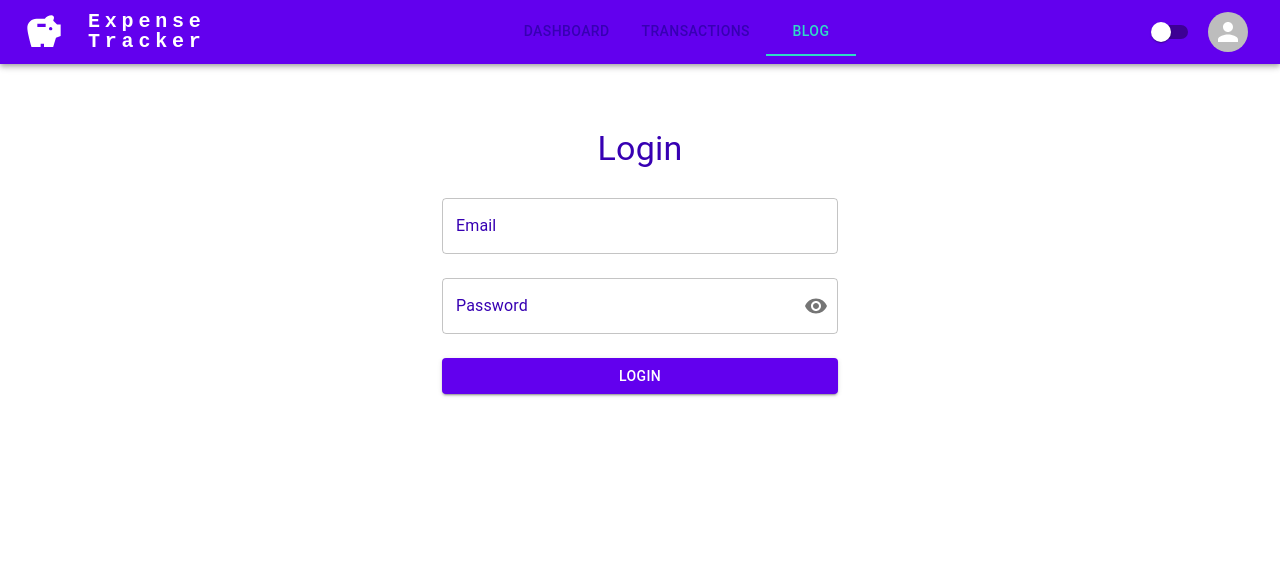
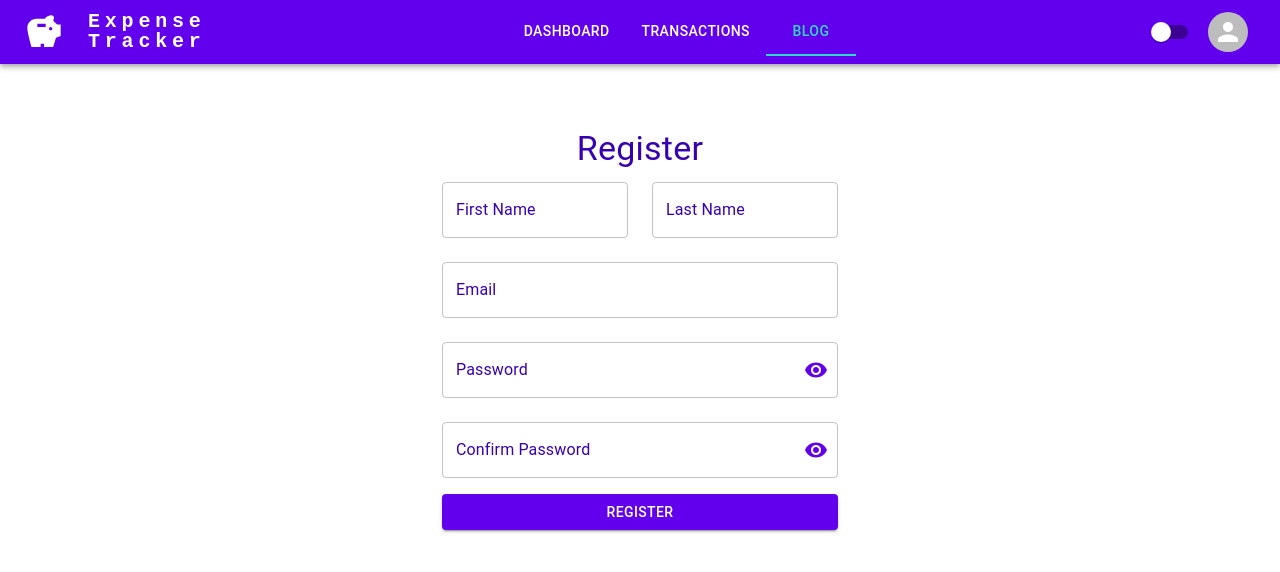
Before and after one commit to AndjelaBoltaKovacic/ExpenseTracker, a React (Create React App) app in the folder Expense Tracker - FE/: page /register in a window 1280 px wide. Shown: the top 572 px of the page. Built offline with nearby package versions, Linux system fonts and the light colour scheme.

Commit message:
Completed forms UI

```diff
--- a/Expense Tracker - FE/src/App.tsx
+++ b/Expense Tracker - FE/src/App.tsx
@@ -4,6 +4,7 @@ import Blog from './pages/layout/blog/blog';
 import Dashboard from './pages/layout/dashboard/dashboard';
 import Transactions from './pages/layout/transactions/transactions';
 import NavigationBar from './common/navigation/navigation-bar';
+import Register from './pages/auth/register';
 
 function App() {
   return (
@@ -11,7 +12,7 @@ function App() {
       <NavigationBar />
       <Routes>
         <Route path="/login" element={<Login />} />
-        <Route path="/register" element={<Login />} />
+        <Route path="/register" element={<Register />} />
         <Route path="/" element={<Dashboard />} />
         <Route path="/transactions" element={<Transactions />} />
         <Route path="/blog" element={<Blog />} />
--- a/Expense Tracker - FE/src/common/navigation/navigation-bar.tsx
+++ b/Expense Tracker - FE/src/common/navigation/navigation-bar.tsx
@@ -6,10 +6,10 @@ import {
 } from '@mui/material';
 import { Logo } from '../logo';
 import { Toggler } from '../toggler';
-import { ProfileMenu } from '../menus/profile-menu';
+import { ProfileMenu } from '../menu/profile-menu';
 import { MENU_ITEMS } from '../../values/constants/profileMenu';
 import { NavTabs } from './nav-tabs';
-import BurgerMenu from '../menus/burger-menu';
+import BurgerMenu from '../menu/burger-menu';
 
 function NavigationBar() {
 
--- /dev/null
+++ b/Expense Tracker - FE/src/pages/auth/form/passwordVisibility.tsx
@@ -0,0 +1,19 @@
+import { VisibilityOff, Visibility } from "@mui/icons-material";
+import { InputAdornment, IconButton } from "@mui/material";
+
+function PasswordVisibility({ showPass, onClick }: { showPass: boolean, onClick: React.Dispatch<React.SetStateAction<boolean>> }) {
+
+    const handlePasswordVisibilityToggle = () => {
+        onClick((prevShowPassword: boolean) => !prevShowPassword);
+    };
+
+    return (
+        <InputAdornment position="end">
+            <IconButton color='primary' onClick={handlePasswordVisibilityToggle} edge="end">
+                {showPass ? <VisibilityOff /> : <Visibility />}
+            </IconButton>
+        </InputAdornment>
+    )
+}
+
+export default PasswordVisibility;
--- /dev/null
+++ b/Expense Tracker - FE/src/pages/auth/form/validation-patterns.ts
@@ -0,0 +1,20 @@
+
+export const passwordValidation = {
+    required: 'Password is required',
+    minLength: {
+        value: 8,
+        message: 'Password must have at least 8 characters',
+    },
+    pattern: {
+        value: /^(?=.*?[A-Z])(?=.*?[a-z])(?=.*?[0-9])(?=.*?[!@#$%^&*])[A-Za-z0-9!@#$%^&*]*$/,
+        message: 'Password must include at least one capital letter and one special character',
+    },
+}
+
+export const emailValidation = {
+    required: 'Email is required',
+    pattern: {
+        value: /^\S+@\S+$/i,
+        message: 'Invalid email format',
+    },
+}
--- a/Expense Tracker - FE/src/pages/auth/login.tsx
+++ b/Expense Tracker - FE/src/pages/auth/login.tsx
@@ -1,10 +1,16 @@
-import React, { ReactNode, useState } from 'react';
+import { ReactNode, useContext, useState } from 'react';
 import { useForm } from 'react-hook-form';
-import { TextField, Button, Typography, Container, InputAdornment, IconButton } from '@mui/material';
-import { Visibility, VisibilityOff } from '@mui/icons-material';
+import { TextField, Button, Typography, Container } from '@mui/material';
+import { emailValidation, passwordValidation } from './form/validation-patterns';
+import PasswordVisibility from './form/passwordVisibility';
+import { ThemeContext } from '@emotion/react';
+import { getInputLabelColor } from '../../theme/overrides';
 
 const LoginForm = () => {
     const [showPassword, setShowPassword] = useState(false);
+    const { palette }: any = useContext(ThemeContext);
+    const inputLabelColorOverride = getInputLabelColor(palette.mode);
+
 
     const {
         register,
@@ -16,10 +22,6 @@ const LoginForm = () => {
         console.log(data); // You can replace this with your login logic
     };
 
-    const handlePasswordVisibilityToggle = () => {
-        setShowPassword((prevShowPassword) => !prevShowPassword);
-    };
-
     return (
         <Container maxWidth="xs" sx={{ marginTop: 8 }}>
             <Typography variant="h4" align="center" gutterBottom>
@@ -27,46 +29,28 @@ const LoginForm = () => {
             </Typography>
             <form onSubmit={handleSubmit(onSubmit)}>
                 <TextField
+                    InputLabelProps={inputLabelColorOverride}
                     label="Email"
                     variant="outlined"
                     fullWidth
                     margin="normal"
-                    {...register('email', {
-                        required: 'Email is required',
-                        pattern: {
-                            value: /^\S+@\S+$/i,
-                            message: 'Invalid email format',
-                        },
-                    })}
+                    {...register('email', emailValidation)}
                     error={!!errors.email}
                     helperText={errors?.email?.message as ReactNode}
                 />
                 <TextField
+                    InputLabelProps={inputLabelColorOverride}
                     label="Password"
                     type={showPassword ? 'text' : 'password'}
                     variant="outlined"
                     fullWidth
                     margin="normal"
-                    {...register('password', {
-                        required: 'Password is required',
-                        minLength: {
-                            value: 8,
-                            message: 'Password must have at least 8 characters',
-                        },
-                        pattern: {
-                            value: /^(?=.*?[A-Z])(?=.*?[a-z])(?=.*?[0-9])(?=.*?[!@#$%^&*])[A-Za-z0-9!@#$%^&*]*$/,
-                            message: 'Password must include at least one capital letter and one special character',
-                        },
-                    })}
+                    {...register('password', passwordValidation)}
                     error={!!errors.password}
                     helperText={errors?.password?.message as ReactNode}
                     InputProps={{
                         endAdornment: (
-                            <InputAdornment position="end">
-                                <IconButton onClick={handlePasswordVisibilityToggle} edge="end">
-                                    {showPassword ? <VisibilityOff /> : <Visibility />}
-                                </IconButton>
-                            </InputAdornment>
+                            <PasswordVisibility showPass={showPassword} onClick={setShowPassword} />
                         ),
                     }}
                 />
--- a/Expense Tracker - FE/src/pages/auth/register.tsx
+++ b/Expense Tracker - FE/src/pages/auth/register.tsx
@@ -1,9 +1,105 @@
-import React from 'react'
+import { ReactNode, useContext, useState } from 'react';
+import { useForm } from 'react-hook-form';
+import { TextField, Button, Grid, Container, Typography, IconButton, InputAdornment, InputLabel } from '@mui/material';
+import { ThemeContext } from '@emotion/react';
+import { getInputLabelColor } from '../../theme/overrides';
+import { emailValidation, passwordValidation } from './form/validation-patterns';
+import PasswordVisibility from './form/passwordVisibility';
 
-function Register() {
+function RegistrationForm() {
+    const [showPassword, setShowPassword] = useState(false);
+    const [showConfirmPassword, setShowConfirmPassword] = useState(false);
+    const { palette }: any = useContext(ThemeContext);
+    const {
+        register,
+        handleSubmit,
+        formState: { errors },
+        watch,
+    } = useForm();
+    const password = watch('password', '');
+    const inputLabelColorOverride = getInputLabelColor(palette.mode);
+    const onSubmit = (data: any) => {
+        console.log(data);
+    };
+
     return (
-        <div>Register</div>
-    )
+        <Container component="main" maxWidth="xs" sx={{ marginTop: 8, marginBottom: 2 }}>
+            <Typography variant="h4" align="center" gutterBottom>
+                Register
+            </Typography>
+            <form onSubmit={handleSubmit(onSubmit)}>
+                <Grid container spacing={3}>
+                    <Grid item xs={12} sm={6}>
+                        <TextField
+                            InputLabelProps={inputLabelColorOverride}
+                            fullWidth
+                            label="First Name"
+                            {...register('firstName', { required: 'First Name is required' })}
+                            error={!!errors.firstName}
+                            helperText={errors.firstName?.message as ReactNode}
+                        />
+                    </Grid>
+                    <Grid item xs={12} sm={6}>
+                        <TextField
+                            InputLabelProps={inputLabelColorOverride}
+                            fullWidth
+                            label="Last Name"
+                            {...register('lastName', { required: 'Last Name is required' })}
+                            error={!!errors.lastName}
+                            helperText={errors.lastName?.message as ReactNode}
+                        />
+                    </Grid>
+                    <Grid item xs={12}>
+                        <TextField
+                            InputLabelProps={inputLabelColorOverride}
+                            fullWidth
+                            label="Email"
+                            type="email"
+                            {...register('email', emailValidation)}
+                            error={!!errors.email}
+                            helperText={errors?.email?.message as ReactNode}
+                        />
+                    </Grid>
+                    <Grid item xs={12}>
+                        <TextField
+                            InputLabelProps={inputLabelColorOverride}
+                            fullWidth
+                            label="Password"
+                            type={showPassword ? 'text' : 'password'}
+                            {...register('password', passwordValidation)}
+                            error={!!errors.password}
+                            helperText={errors.password?.message as ReactNode}
+                            InputProps={{
+                                endAdornment: <PasswordVisibility showPass={showPassword} onClick={setShowPassword} />,
+                            }}
+                        />
+                    </Grid>
+                    <Grid item xs={12}>
+                        <TextField
+                            InputLabelProps={inputLabelColorOverride}
+                            fullWidth
+                            label="Confirm Password"
+                            type={showConfirmPassword ? 'text' : 'password'}
+                            {...register('confirmPassword', {
+                                required: 'Confirm Password is required',
+                                validate: (value) => value === password || 'Passwords do not match',
+                            })}
+                            error={!!errors.confirmPassword}
+                            helperText={errors?.confirmPassword?.message as ReactNode}
+                            InputProps={{
+                                endAdornment: (
+                                    <PasswordVisibility showPass={showConfirmPassword} onClick={setShowConfirmPassword} />
+                                ),
+                            }}
+                        />
+                    </Grid>
+                </Grid>
+                <Button sx={{ marginTop: 2 }} type="submit" fullWidth variant="contained" color="primary">
+                    Register
+                </Button>
+            </form>
+        </Container>
+    );
 }
 
-export default Register
+export default RegistrationForm;
--- /dev/null
+++ b/Expense Tracker - FE/src/theme/overrides.ts
@@ -0,0 +1,8 @@
+import { LightTheme } from "../values/enums/colors"
+import { Theme } from "../values/enums/theme"
+
+export const getInputLabelColor = (mode: Theme) => {
+    return {
+        style: { color: mode === Theme.Light ? LightTheme.PrimaryVariant : '' },
+    }
+}
--- a/Expense Tracker - FE/src/values/enums/colors.ts
+++ b/Expense Tracker - FE/src/values/enums/colors.ts
@@ -25,7 +25,7 @@ enum LightTheme {
     OnPrimary = '#ffffff',
     OnSecondary = '#ffffff',
     OnBackground = '#3700b3',
-    OnSurface = '#3700b3',
+    OnSurface = '#ffffff',
     OnError = '#ffffff'
 
 }
--- a/Expense Tracker - FE/src/values/enums/theme.ts
+++ b/Expense Tracker - FE/src/values/enums/theme.ts
@@ -1,5 +1,5 @@
 
 export enum Theme {
     Light = 'light',
-    Dark = 'dark'
+    Dark = 'dark',
 }
```
Also changed, not shown: Expense Tracker - FE/src/common/menu/burger-menu.tsx (renamed from Expense Tracker - FE/src/common/menus/burger-menu.tsx), Expense Tracker - FE/src/common/menu/profile-menu.tsx (renamed from Expense Tracker - FE/src/common/menus/profile-menu.tsx).
